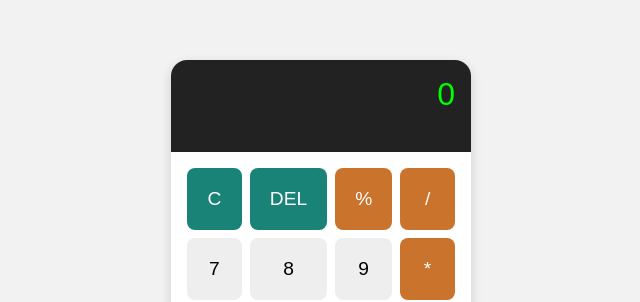
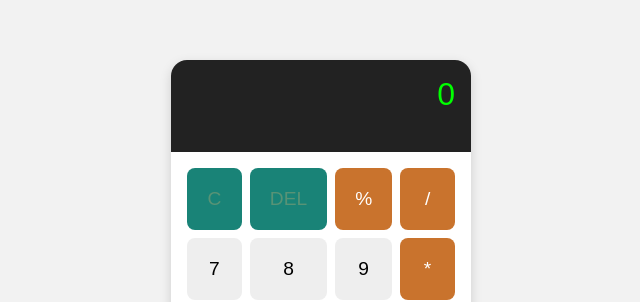
Before and after one commit to amarhadpad1/calculator, a React (Vite) app: page / in a window 1280 px wide. Shown: the part 107-409 px from the top of the page, without its empty margins (319-959 px from the left). Built offline with nearby package versions, Linux system fonts and the light colour scheme.

Commit message:
src/styles.css

```diff
--- a/src/styles.css
+++ b/src/styles.css
@@ -69,12 +69,12 @@ body {
 /* Utility buttons (C, DEL) */
 .util {
   background: #198377;
-  color: white;
+  color: rgb(88, 147, 118);
 }
 
 /* Equals button at bottom-right, spans 2 columns */
 .eq {
   background: #cc5a3d;
-  color: white;
+  color: rgb(245, 243, 243);
   grid-column: 3 / span 2; /* bottom-right spanning */
 }
```
